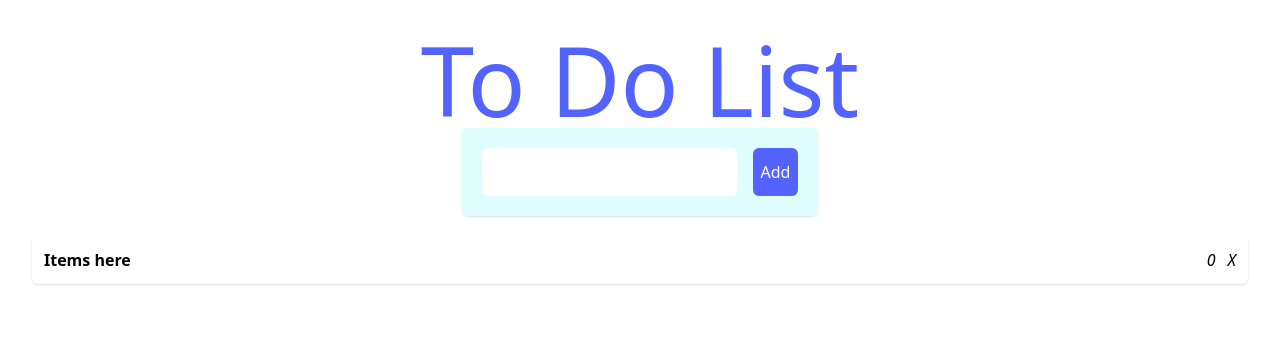
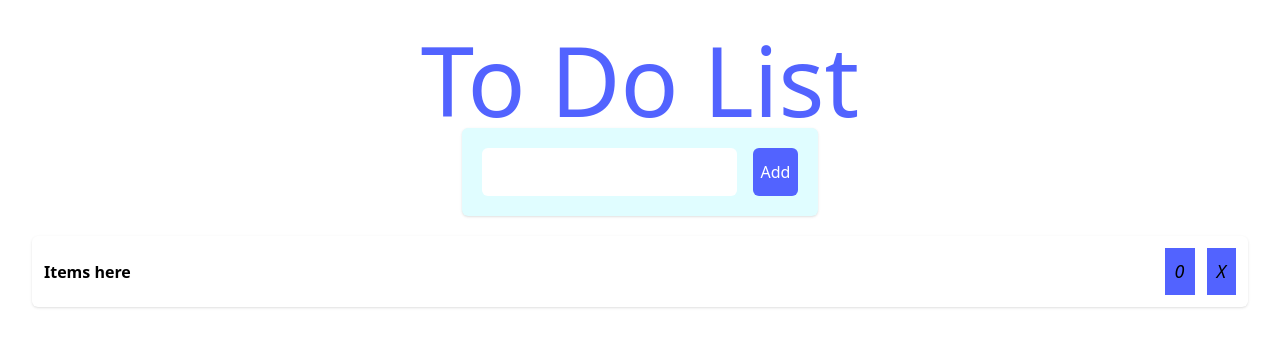
Before and after one commit to Sochuks/to-do-list-js, a plain HTML site: page index.html in a window 1280 px wide. Drawn offline with Linux system fonts and the light colour scheme.

Commit message:
Modified item-btn in input aslo add completed to item p

```diff
--- a/index.html
+++ b/index.html
@@ -41,9 +41,9 @@
             <div class="tasks mt-5 w-full">
                 <div class="item flex justify-between items-center rounded-md p-3 mb-3 shadow">
                     <!-- Task Item -->
-                    <div class="text text-base font-semibold">
+                    <p class="text-base font-semibold">
                         Items here
-                    </div>
+                    </p>
 
                     <!-- Task action -->
                     <div class="item-btn flex items-center gap-3">
--- a/input.css
+++ b/input.css
@@ -1,3 +1,15 @@
 @tailwind base;
 @tailwind components;
 @tailwind utilities;
+
+.item-btn i{
+    background-color: hsla(234, 100%, 66%, 1);
+    font-size: 18px;
+    cursor: pointer;
+    padding: 10px;
+}
+
+.item .completed{
+    text-decoration: line-through;
+    color: #11111180;
+}
```
Also changed, not shown: dist/css/output.css.
